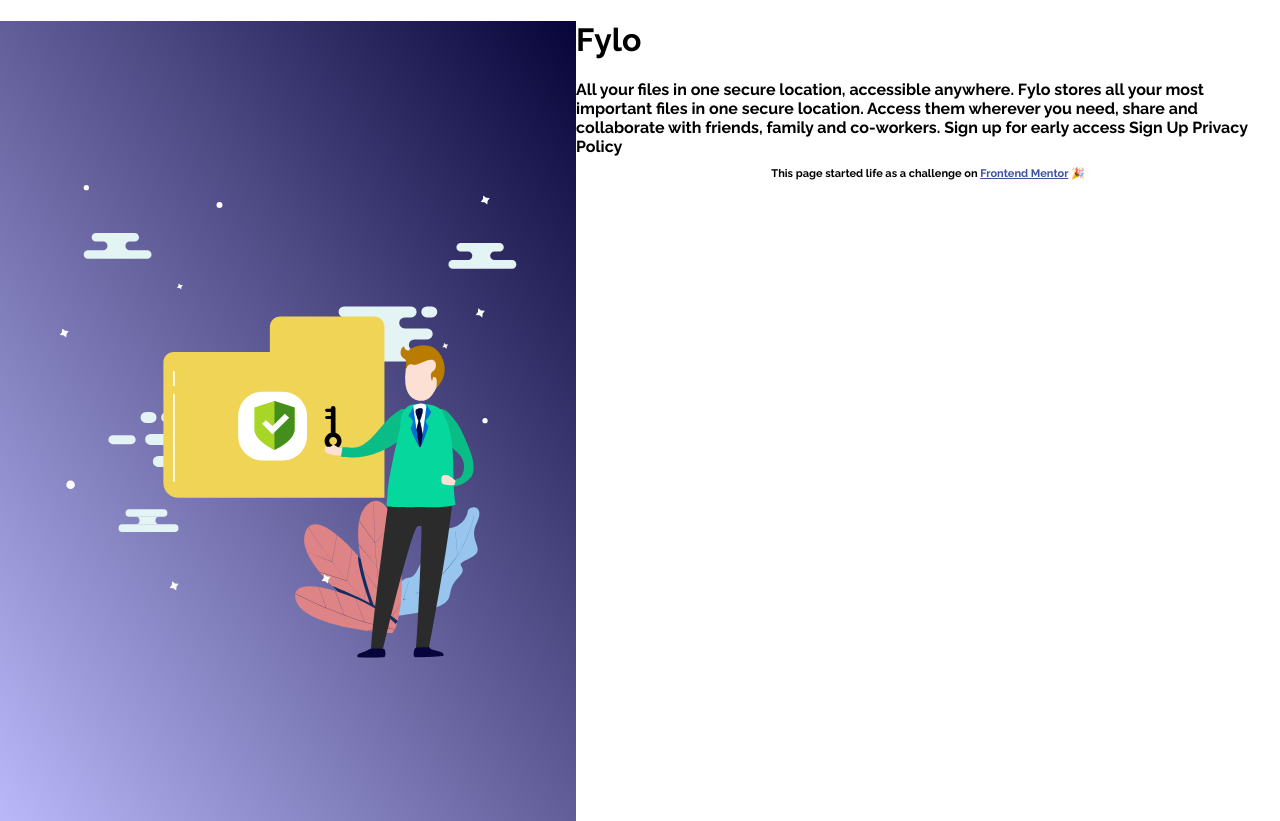
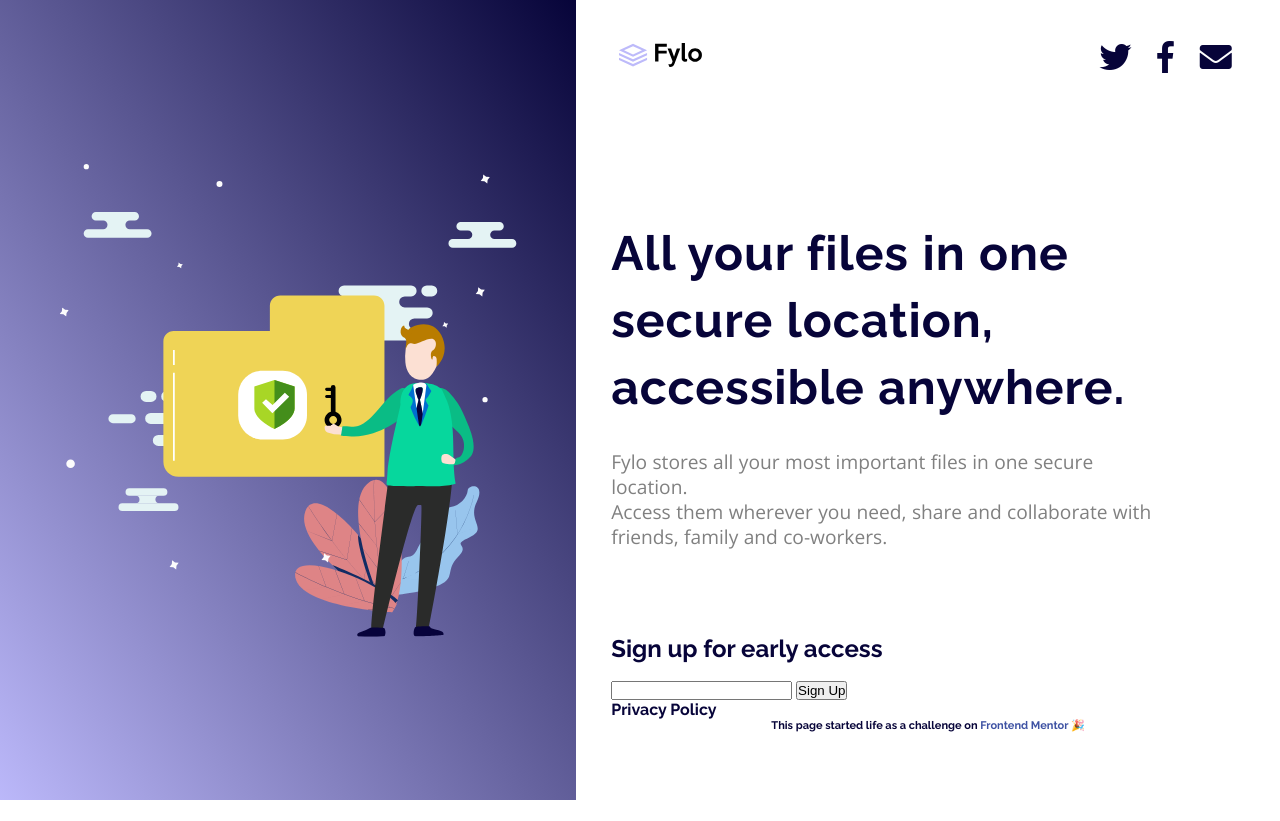
Before and after one commit to drood87/fylo-landing-page, a plain HTML site: page index.html in a window 1280 px wide. After the commit the page ends 800 px from the top, so only its background shows below. Drawn offline with nearby package versions, Linux system fonts and the light colour scheme.

Commit message:
added styles and widgets

```diff
--- a/assets/stylesheets/style.css
+++ b/assets/stylesheets/style.css
@@ -1,10 +1,21 @@
 /*=================================*/
 /*Globals                          */
 /*=================================*/
+* {
+	margin: 0;
+	padding: 0;
+}
+
 body {
 	margin: 0;
 	padding: 0;
 	font-family: 'Raleway', sans-serif;
+	color: hsl(243, 87%, 12%)
+}
+
+a {
+	color: inherit;
+	text-decoration: none;
 }
 /*=================================*/
 /*Left Column styles               */
@@ -35,6 +46,7 @@ body {
 .right--column {
 	width: 55%;
 	margin-left: 45%;
+	/*height: 1vh;*/
 }
 .attribution {
 	font-size: 11px; text-align: center;
@@ -43,3 +55,66 @@ body {
 .attribution a {
 	color: hsl(228, 45%, 44%);
 }
+
+/*=================================*/
+/*Header -- Right Column           */
+/*=================================*/
+
+header {
+	display: flex;
+	justify-content: space-between;
+	padding: 5%;
+}
+
+.company--logo {
+	width: 30%;
+}
+
+.company--logo img{
+	width: 50%;
+}
+
+.social--media {
+	display: flex;
+	justify-content: space-around;
+	align-items: center;
+	width: 25%;
+}
+
+section {
+	text-align:left;
+	margin-top: 15%;
+	padding-left: 5%;
+	width: 80%;
+}
+
+section h1 {
+	font-weight: 700;
+	font-size: 3.0em;
+	letter-spacing: .02em;
+	word-spacing: 0.02em;
+	line-height: 1.4;
+}
+
+.paragraphs {
+	margin-top: 5%;
+}
+
+section p {
+	font-family: 'Open Sans', sans-serif;
+	color: hsl(0, 0%, 50%);
+	font-weight: 400;
+	line-height: 1.3;
+	/*letter-spacing: 0.02em;*/
+	word-spacing: 0.02em;
+	font-size: 1.2em;
+}
+
+form {
+	padding-top: 15%;
+}
+
+form > label > h3 {
+	font-size: 1.5em;
+	margin-bottom: 3%;
+}
--- a/index.html
+++ b/index.html
@@ -6,6 +6,8 @@
 
   <title>Frontend Mentor | Beta sign up split layout Challenge</title>
   <link rel="stylesheet" type="text/css" href="./assets/stylesheets/style.css">
+  <link rel="stylesheet" href="https://use.fontawesome.com/releases/v5.3.1/css/all.css" integrity="sha384-mzrmE5qonljUremFsqc01SB46JvROS7bZs3IO2EmfFsd15uHvIt+Y8vEf7N7fWAU" crossorigin="anonymous">
+
   <link href="https://fonts.googleapis.com/css?family=Open+Sans:400,700|Raleway:700" rel="stylesheet">
 
 </head>
@@ -21,26 +23,47 @@
   <div class="right--column">
 
     <header>
-      <div class="fylo--logo"></div>
-      <h1>Fylo</h1>
+
+      <div class="company--logo">
+        <img src="./images/logo.svg">
+      </div>
 
       <div class="social--media">
-        <div class="twitter--logo"></div>
-        <div class="facebook--logo"></div>
-        <div class="mail--logo"></div>
+        <div class="twitter--logo">
+          <a href="https://twitter.com/" target="_blank"><i class="fab fa-twitter fa-2x"></i></a>
+        </div>
+        <div class="facebook--logo">
+          <a href="https://www.facebook.com/" target="_blank"><i class="fab fa-facebook-f fa-2x"></i></a>
+        </div>
+        <div class="mail--logo">
+          <a href="mailto:dbernstein1987@hotmail.com?Subject=Hello%20again"><i class="fas fa-envelope fa-2x"></i></a>
+        </div>
       </div>
+
     </header>
-  All your files in one secure location, accessible anywhere.
 
-  Fylo stores all your most important files in one secure location.
-  Access them wherever you need, share and collaborate with friends,
-  family and co-workers.
+  <section>
+    <h1>All your files in one secure location, accessible anywhere.</h1>
 
-  Sign up for early access
+    <div class="paragraphs">
+      <p>Fylo stores all your most important files in one secure location.</p>
+      <p>Access them wherever you need, share and collaborate with<br /> friends,
+        family and co-workers.</p>
+    </div>
 
-  Sign Up
+    <form>
+       <label for="email">
+        <h3>Sign up for early access</h3>
+      </label>
+      <input type="email" name="email" id="email" required>
 
-  Privacy Policy
+      <button>Sign Up</button>
+    </form>
+
+
+
+    Privacy Policy
+  </section>
 
     <footer>
       <p class="attribution">
```
